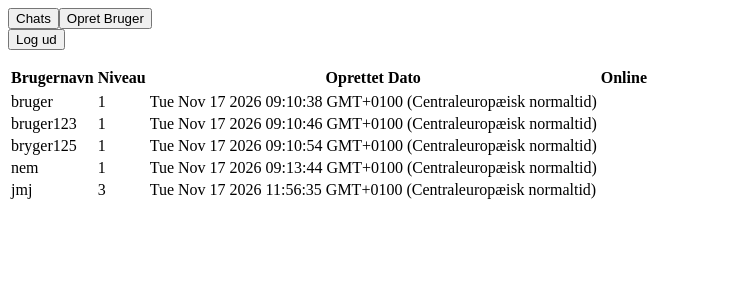
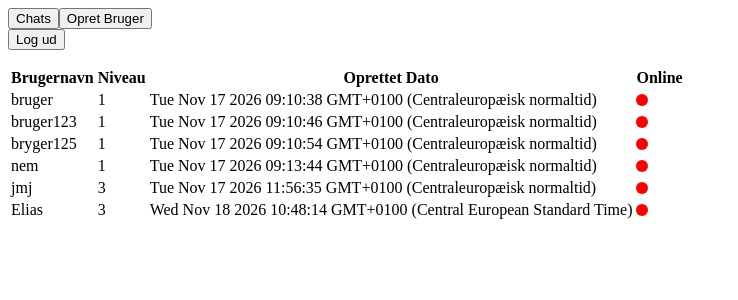
Before and after one commit to JohansenGit/DIPChatProjekt, a Node server app: page /users/administration in a window 1280 px wide. Shown: the top 300 px of the page, without its empty margins (0-738 px from the left). Run offline with Node 20, Linux system fonts and the light colour scheme.

Commit message:
isonline i userADmin

```diff
--- a/app.js
+++ b/app.js
@@ -15,6 +15,7 @@ app.use(express.static('assets'))
 app.use(express.json())
 
 app.use('/methods', express.static('methods'))
+app.use('/css', express.static('css'))
 
 app.use(session({
     secret: 'f8Kp2vN9xQ4mL7zR3wT6yH1bC5dJ0sA8',
--- /dev/null
+++ b/css/userAdmin.css
@@ -0,0 +1,14 @@
+.status-circle {
+    display: inline-block;
+    width: 12px;
+    height: 12px;
+    border-radius: 50%;
+}
+
+.online {
+    background-color: green;
+}
+
+.offline {
+    background-color: red;
+}
--- /dev/null
+++ b/methods/userAdmin.js
@@ -0,0 +1,9 @@
+setInterval(async () => {
+    try {
+        await fetch('/users/heartbeat', {
+            method: 'POST'
+        })
+    } catch (error) {
+        console.log('Heartbeat failed:', error)
+    }
+}, 10000)
--- a/routes/users.js
+++ b/routes/users.js
@@ -1,5 +1,5 @@
 import {Router} from 'express'
-import {getUser, getUsers, deleteUser, updateUser, addUser } from '../services/userService.js'
+import {getUser, getUsers, deleteUser, updateUser, addUser, updateLastSeen } from '../services/userService.js'
 import { User } from '../models/user.js'
 import crypto from 'crypto';
 
@@ -16,10 +16,18 @@ users.get('/createUser', (req, res) => {
 });
 
 users.get('/administration', async (req, res) => {
-    const users = await getUsers();
+    const users = await getUsers()
 
-    res.render('userAdministration', { users });
-});
+    users.forEach(user => {
+        if (user.lastSeen) {
+            const timeSinceLastSeen = Date.now() - new Date(user.lastSeen).getTime()
+            user.isOnline = timeSinceLastSeen < 5000
+        } else {
+            user.isOnline = false
+        }
+    })
+    res.render('userAdministration', { users })
+})
 
 users.get('/:id', async (req, res)=>{
     const user = await getUser(req.params.id)
@@ -57,6 +65,19 @@ users.post('/createUser', async (req, res) => {
     res.redirect('/chats')
 });
 
+users.post('/heartbeat', async (req, res, next) => {
+    try {
+        if (!req.session.isLoggedIn) {
+            return res.sendStatus(401)
+        }
+
+        await updateLastSeen(req.session.isLoggedIn)
+
+        res.sendStatus(204)
+    } catch (error) {
+        next(error)
+    }
+})
 users.post('/:id', (req, res) =>{
 
 })
--- a/services/userService.js
+++ b/services/userService.js
@@ -77,8 +77,20 @@ async function validateUser(username, password) {
     return user
 }
 
+async function updateLastSeen(id) {
+    const users = await getUsers()
 
-export{ addUser, validateUser, getUsers, deleteUser, updateUser, getUser}
+    const user = users.find(u => u.id === id)
+
+    if (!user) return
+
+    user.lastSeen = new Date().toISOString()
+
+    await fs.writeFile('userFile.txt', JSON.stringify(users, null, 2))
+}
+
+
+export{ addUser, validateUser, getUsers, deleteUser, updateUser, getUser, updateLastSeen}
 
 
 
--- a/userFile.txt
+++ b/userFile.txt
@@ -25,7 +25,8 @@
     "password": "a665a45920422f9d417e4867efdc4fb8a04a1f3fff1fa07e998e86f7f7a27ae3",
     "creationDate": "Tue Nov 17 2026 09:13:44 GMT+0100 (Centraleuropæisk normaltid)",
     "level": "1",
-    "id": "e08f612d-ec6d-4c3c-92fe-93559c01cad5"
+    "id": "e08f612d-ec6d-4c3c-92fe-93559c01cad5",
+    "lastSeen": "2026-11-18T09:53:59.297Z"
   },
   {
     "username": "jmj",
@@ -33,5 +34,13 @@
     "creationDate": "Tue Nov 17 2026 11:56:35 GMT+0100 (Centraleuropæisk normaltid)",
     "level": "3",
     "id": "e7aad716-a497-4b58-a64b-58b3067c6fa9"
+  },
+  {
+    "username": "Elias",
+    "password": "03ac674216f3e15c761ee1a5e255f067953623c8b388b4459e13f978d7c846f4",
+    "creationDate": "Wed Nov 18 2026 10:48:14 GMT+0100 (Central European Standard Time)",
+    "level": "3",
+    "id": "4c3a81ef-739d-4271-9c1e-8fb1a0187763",
+    "lastSeen": "2026-11-18T09:57:16.647Z"
   }
 ]
--- a/views/userAdministration.pug
+++ b/views/userAdministration.pug
@@ -1,15 +1,14 @@
 html
     head
         title Brugeradministration
+        link(rel="stylesheet" href="/css/userAdmin.css")
 
-        body
-
+    body
         a(href="/chats/")
             button(type="button") Chats
 
         a(href="/users/createUser")
             button(type="button") Opret Bruger
-
 
         form(action="/logout" method="POST")
             button(type="submit") Log ud
@@ -20,10 +19,16 @@ html
                 th Niveau
                 th Oprettet Dato
                 th Online
-            tr
-                each user in users
-                    tr
-                        td= user.username
-                        td= user.level
-                        td= user.creationDate
-                        td=null
+
+            each user in users
+                tr
+                    td= user.username
+                    td= user.level
+                    td= user.creationDate
+                    td
+                        if user.isOnline
+                            span.status-circle.online
+                        else
+                            span.status-circle.offline
+
+        script(src="/methods/userAdmin.js" defer)
```
